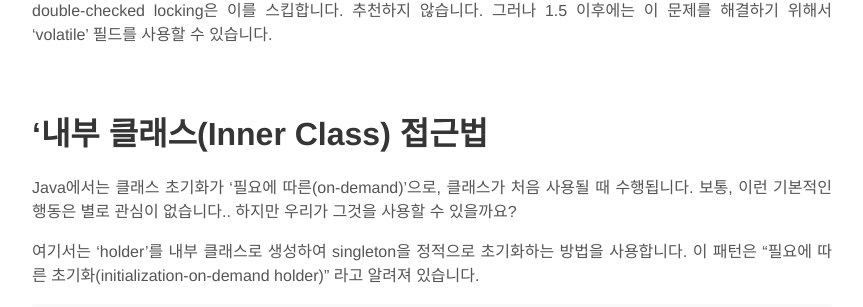
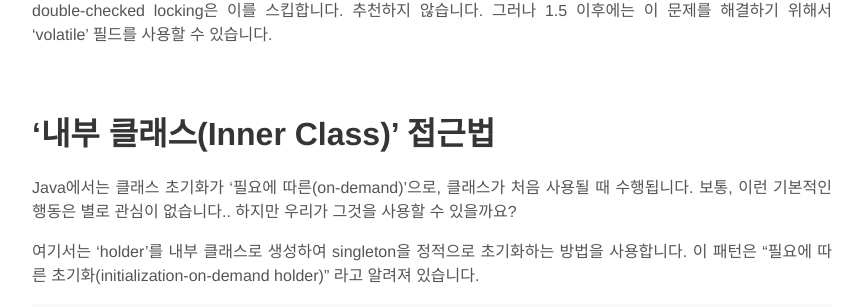
Before and after one commit to jinjoochoi/jinjoochoi.github.io, a Jekyll site: the page built from _posts/2018-03-12-Fastest-Thread-safe-Singleton-in-Java.md, in a window 1280 px wide and 900 px high, scrolled down 1194 px. Shown: the part 144-451 px from the top of the window, without its empty margins (208-1071 px from the left). Built offline with Jekyll 4.4.1, drawn with Linux system fonts in a browser that asks for light colours.

```diff
--- a/_posts/2018-03-12-Fastest-Thread-safe-Singleton-in-Java.md
+++ b/_posts/2018-03-12-Fastest-Thread-safe-Singleton-in-Java.md
@@ -45,7 +45,7 @@ AtomicReference는 'synchroinzed' 보다 기술적으로 더 간단하고 빨라
 
 <br/>
 
-# '내부 클래스(Inner Class) 접근법
+# '내부 클래스(Inner Class)' 접근법
 
 Java에서는 클래스 초기화가 '필요에 따른(on-demand)'으로, 클래스가 처음 사용될 때 수행됩니다. 보통, 이런 기본적인 행동은 별로 관심이 없습니다.. 하지만 우리가 그것을 사용할 수 있을까요?
 
```
